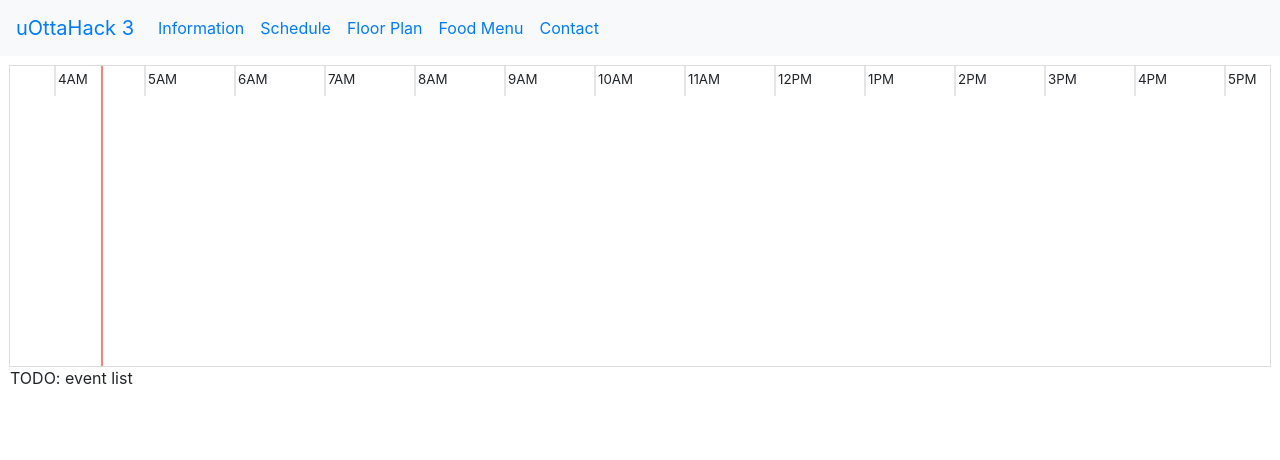
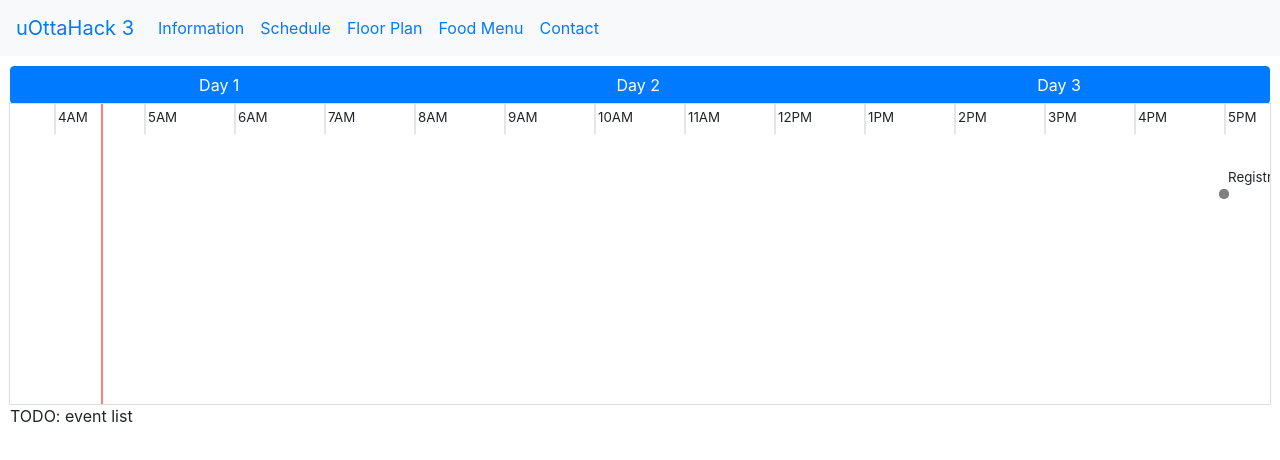
Before and after one commit to uOttaHack/2020-live-site, a React (Create React App) app: page /schedule in a window 1280 px wide. Shown: the top 460 px of the page. Built offline with nearby package versions, Linux system fonts and the light colour scheme.

Commit message:
add draft schedule data and day switcher

```diff
--- a/src/components/NavBarComponent.css
+++ b/src/components/NavBarComponent.css
@@ -5,6 +5,7 @@
 #navbar-hidden-overlay {
 	position: absolute;
 	width: 100%;
+	/* TODO: retrieve final size (after animation completes) instead of hard-coding it */
 	height: calc(100vh - 256px);
 	z-index: 10000;
 }
--- a/src/components/TimelineComponent.css
+++ b/src/components/TimelineComponent.css
@@ -40,25 +40,26 @@
 }
 
 .timeline-track-item p {
-	margin: 4px;
-	font-size: 8pt;
+	margin: 0;
+	padding: 4px 4px;
+	font-size: 10pt;
 	white-space: nowrap;
 	overflow: hidden;
 	text-overflow: ellipsis;
 }
 
 .timeline-track-line {
-	height: 2px;
+	height: 4px;
 }
 
 .timeline-track-line-end-left {
 	position: absolute;
 	left: -5px;
-	bottom: -4px;
+	bottom: -3px;
 }
 
 .timeline-track-line-end-right {
 	position: absolute;
 	right: -5px;
-	bottom: -4px;
+	bottom: -3px;
 }
--- a/src/components/TimelineComponent.tsx
+++ b/src/components/TimelineComponent.tsx
@@ -1,24 +1,18 @@
 import React from 'react';
 import './TimelineComponent.css';
 
-import { IEvent } from '../interfaces';
+import { IEvent, ICategoryEventList } from '../interfaces';
 import { EventCategoryColor } from '../enums';
 import { identity } from '../utils';
 
-import { firstDay } from '../data/schedule';
-
 import ModalDialog from '../components/ModalDialog';
 
-const events = firstDay.events;
-const categoryBuckets = processCategoryBuckets(events);
 const minutes = 60;
 const labelMarkerOffset = 4;
 const labelSpace = 90;
 const trackSpace = 40;
 const trackStartHeight = 60;
-const timeLabels = Array.from(Array(25).keys()).map(
-	i => `${i % 12 === 0 ? 12 : i % 12}${i % 24 < 12 ? 'AM' : 'PM'}`
-);
+const timeLabels = Array.from(Array(25).keys()).map(i => `${i % 12 === 0 ? 12 : i % 12}${i % 24 < 12 ? 'AM' : 'PM'}`);
 const oneMinute = 60000;
 
 const overflowColor = 'deepskyblue';
@@ -27,29 +21,25 @@ function to12HourTime(date: Date) {
 	const hours = date.getHours();
 	const minutes = date.getMinutes();
 
-	return `${hours % 12 === 0 ? 12 : hours % 12}:${
-		minutes < 10 ? '0' : ''
-	}${minutes}${hours % 24 < 12 ? 'AM' : 'PM'}`;
+	return `${hours % 12 === 0 ? 12 : hours % 12}:${minutes < 10 ? '0' : ''}${minutes}${hours % 24 < 12 ? 'AM' : 'PM'}`;
 }
 
 function processCategoryBuckets(events: IEvent[]) {
-	interface ICategoryEventList {
-		[category: string]: IEvent[];
-	}
-
 	return events.reduce((collect, event) => {
-		collect[event.category] =
-			event.category in collect
-				? collect[event.category].concat(event)
-				: [event];
+		collect[event.category] = event.category in collect ? collect[event.category].concat(event) : [event];
 		return collect;
 	}, identity<ICategoryEventList>({}));
 }
 
-class TimelineComponent extends React.Component {
+interface PropTypes {
+	day: any;
+}
+
+class TimelineComponent extends React.Component<PropTypes> {
 	scrollContainerRef: React.RefObject<HTMLDivElement>;
 	interval: NodeJS.Timeout;
 	state: {
+		categoryBuckets: ICategoryEventList;
 		hours: number;
 		minutes: number;
 		width: number;
@@ -60,7 +50,7 @@ class TimelineComponent extends React.Component {
 		modalBody: string;
 	};
 
-	constructor(props: any) {
+	constructor(props: PropTypes) {
 		super(props);
 		this.scrollContainerRef = React.createRef();
 
@@ -69,6 +59,7 @@ class TimelineComponent extends React.Component {
 		clearInterval(this.interval);
 
 		this.state = {
+			categoryBuckets: {},
 			hours: new Date().getHours(),
 			minutes: new Date().getMinutes(),
 			width: window.innerWidth,
@@ -107,8 +98,7 @@ class TimelineComponent extends React.Component {
 
 	updateScroll() {
 		if (this.scrollContainerRef.current) {
-			this.scrollContainerRef.current.scrollLeft =
-				this.computeSliderPos() - labelSpace;
+			this.scrollContainerRef.current.scrollLeft = this.computeSliderPos() - labelSpace;
 		}
 	}
 
@@ -125,6 +115,8 @@ class TimelineComponent extends React.Component {
 	}
 
 	render() {
+		this.state.categoryBuckets = processCategoryBuckets(this.props.day.events);
+
 		return (
 			<div id="timeline" ref={this.scrollContainerRef}>
 				<ModalDialog
@@ -145,10 +137,7 @@ class TimelineComponent extends React.Component {
 							>
 								{label}
 							</div>
-							<div
-								className="timeline-label-marker"
-								style={{ left: index * labelSpace }}
-							/>
+							<div className="timeline-label-marker" style={{ left: index * labelSpace }} />
 						</div>
 					))}
 				</div>
@@ -159,58 +148,46 @@ class TimelineComponent extends React.Component {
 					}}
 				></div>
 				<div id="timeline-tracks-container">
-					{Object.keys(categoryBuckets).map(
-						(activityKey, activityIndex) => (
-							<div
-								key={`timeline-track-${activityKey}-container`}
-							>
-								{categoryBuckets[activityKey].map(
-									(event, eventIndex) => (
+					{Object.keys(this.state.categoryBuckets).map((activityKey, activityIndex) => (
+						<div key={`timeline-track-${activityKey}-container`}>
+							{this.state.categoryBuckets[activityKey].map((event, eventIndex) => (
 								<div
 									key={`timeline-track-${activityKey}-${eventIndex}`}
 									className="timeline-track-item"
 									style={{
-												width:
-													(labelSpace / minutes) *
-													this.computeMinutesDifferenceInDay(
-														event.start,
-														event.end
-													),
-												left:
-													(labelSpace / minutes) *
-													this.computeMinutesPassedInDay(
-														event.start
-													),
-												top:
-													trackStartHeight +
-													trackSpace * activityIndex
+										width: (labelSpace / minutes) * event.duration,
+										left: (labelSpace / minutes) * this.computeMinutesPassedInDay(event.start),
+										top: trackStartHeight + trackSpace * activityIndex
 									}}
 									onClick={() =>
 										this.setState({
 											modalShow: true,
 											modalHeading: event.name,
-													modalTime: `${to12HourTime(
-														event.start
-													)} - ${to12HourTime(
-														event.end
+											modalTime:
+												event.duration === 0
+													? to12HourTime(event.start)
+													: `${to12HourTime(event.start)} - ${to12HourTime(
+															new Date(event.start.getTime() + event.duration * 60000)
 													  )}`,
 											modalBody: event.description
 										})
 									}
 								>
-											<p>{event.name}</p>
+									<p
+										style={{
+											width: event.duration === 0 ? labelSpace : '100%'
+										}}
+									>
+										{event.name}
+									</p>
 									<div
 										key={`timeline-track-${activityKey}-${eventIndex}`}
 										className="timeline-track-line"
 										style={{
-													background:
-														EventCategoryColor[
-															activityKey
-														] || overflowColor
+											background: EventCategoryColor[activityKey] || overflowColor
 										}}
 									>
-												{['left', 'right'].map(
-													lineEnd => (
+										{['left', 'right'].map(lineEnd => (
 											<svg
 												key={`timeline-line-${lineEnd}`}
 												className={`timeline-track-line-end-${lineEnd}`}
@@ -221,24 +198,16 @@ class TimelineComponent extends React.Component {
 													className={`timeline-track-line-end-${lineEnd}`}
 													cx="5"
 													cy="5"
-																r="4"
-																fill={
-																	EventCategoryColor[
-																		activityKey
-																	] ||
-																	overflowColor
-																}
+													r="5"
+													fill={EventCategoryColor[activityKey] || overflowColor}
 												/>
 											</svg>
-													)
-												)}
+										))}
 									</div>
 								</div>
-									)
-								)}
+							))}
 						</div>
-						)
-					)}
+					))}
 				</div>
 			</div>
 		);
--- a/src/data/schedule.ts
+++ b/src/data/schedule.ts
@@ -1,37 +1,263 @@
-import { IEvent } from '../interfaces';
-import { EventCategory } from '../enums';
+import { IEventDay } from '../interfaces';
+import { EventCategory, Location } from '../enums';
 
-export const firstDay: { title: string; date: Date; events: IEvent[] } = {
-	title: 'First Day',
+export const firstDay: IEventDay = {
+	title: 'Day 1',
 	date: new Date('2020-02-07'),
 	events: [
 		{
-			name: 'First Activity',
-			start: new Date('2020-02-07T22:00:00'),
-			end: new Date('2020-02-07T23:00:00'),
-			category: EventCategory.Activity,
-			description: 'This is a description of the activity'
+			name: 'Registration Opens',
+			start: new Date('2020-02-07T17:00'),
+			duration: 0,
+			category: EventCategory.Default,
+			location: '',
+			description: ''
 		},
 		{
-			name: 'Second Activity',
-			start: new Date('2020-02-07T23:00:00'),
-			end: new Date('2020-02-08T01:00:00'),
-			category: EventCategory.Activity,
-			description: 'This is a description of the activity'
+			name: 'Dinner',
+			start: new Date('2020-02-07T18:00'),
+			duration: 60,
+			category: EventCategory.Food,
+			location: '',
+			description: ''
 		},
 		{
-			name: 'First Food',
-			start: new Date('2020-02-07T22:00:00'),
-			end: new Date('2020-02-07T23:00:00'),
-			category: EventCategory.Food,
-			description: 'This is a description of the food'
+			name: 'Opening Ceremony',
+			start: new Date('2020-02-07T20:00'),
+			duration: 90,
+			category: EventCategory.Default,
+			location: '',
+			description: ''
 		},
 		{
-			name: 'Second Food',
-			start: new Date('2020-02-07T23:00:00'),
-			end: new Date('2020-02-08T01:00:00'),
-			category: EventCategory.Food,
-			description: 'This is a description of the food'
+			name: 'Career Fair',
+			start: new Date('2020-02-07T21:30'),
+			duration: 120,
+			category: EventCategory.Career,
+			location: Location.CareerFair,
+			description: ''
+		},
+		{
+			name: 'Team Formation',
+			start: new Date('2020-02-07T22:30'),
+			duration: 0,
+			category: EventCategory.Hacker,
+			location: '',
+			description: ''
+		},
+		{
+			name: 'Hacking Begins',
+			start: new Date('2020-02-07T21:30'),
+			duration: 0,
+			category: EventCategory.Hacker,
+			location: '',
+			description: ''
 		}
 	]
 };
+
+export const secondDay: IEventDay = {
+	title: 'Day 2',
+	date: new Date('2020-02-08'),
+	events: [
+		{
+			name: 'Midnight Snack',
+			start: new Date('2020-02-08T00:00'),
+			duration: 0,
+			category: EventCategory.Food,
+			location: '',
+			description: ''
+		},
+		{
+			name: 'Workshop - Student Ran',
+			start: new Date('2020-02-08T01:00'),
+			duration: 60,
+			category: EventCategory.Workshop,
+			location: Location.Workshop,
+			description: ''
+		},
+		{
+			name: 'Breakfast',
+			start: new Date('2020-02-08T07:00'),
+			duration: 0,
+			category: EventCategory.Food,
+			location: '',
+			description: ''
+		},
+		{
+			name: 'Pet Therapy',
+			start: new Date('2020-02-08T09:30'),
+			duration: 120,
+			category: EventCategory.Activity,
+			location: '.gitignore',
+			description: ''
+		},
+		{
+			name: 'Deloitte Workshop',
+			start: new Date('2020-02-08T10:30'),
+			duration: 30,
+			category: EventCategory.Workshop,
+			location: Location.Workshop,
+			description: ''
+		},
+		{
+			name: 'Career Fair',
+			start: new Date('2020-02-08T11:30'),
+			duration: 300,
+			category: EventCategory.Career,
+			location: Location.CareerFair,
+			description: ''
+		},
+		{
+			name: 'Lunch',
+			start: new Date('2020-02-08T12:00'),
+			duration: 0,
+			category: EventCategory.Food,
+			location: '',
+			description: ''
+		},
+		{
+			name: 'Startup Panel',
+			start: new Date('2020-02-08T13:00'),
+			duration: 60,
+			category: EventCategory.Workshop,
+			location: Location.Staging,
+			description: ''
+		},
+		{
+			name: 'Innovapost Workshop',
+			start: new Date('2020-02-08T14:00'),
+			duration: 90,
+			category: EventCategory.Workshop,
+			location: Location.Workshop,
+			description: ''
+		},
+		{
+			name: 'Skating',
+			start: new Date('2020-02-08T15:30'),
+			duration: 120,
+			category: EventCategory.Activity,
+			location: '',
+			description: ''
+		},
+		{
+			name: 'Workshop',
+			start: new Date('2020-02-08T17:00'),
+			duration: 0,
+			category: EventCategory.Workshop,
+			location: Location.Workshop,
+			description: ''
+		},
+		{
+			name: 'Dinner',
+			start: new Date('2020-02-08T18:00'),
+			duration: 0,
+			category: EventCategory.Food,
+			location: '',
+			description: ''
+		},
+		{
+			name: 'Diversity Talk',
+			start: new Date('2020-02-08T19:30'),
+			duration: 60,
+			category: EventCategory.Activity,
+			location: '',
+			description: ''
+		},
+		{
+			name: 'Workshop',
+			start: new Date('2020-02-08T20:30'),
+			duration: 60,
+			category: EventCategory.Workshop,
+			location: Location.Workshop,
+			description: ''
+		},
+		{
+			name: 'MLH Mini Event',
+			start: new Date('2020-02-08T22:00'),
+			duration: 0,
+			category: EventCategory.Activity,
+			location: '',
+			description: ''
+		},
+		{
+			name: 'Karaoke',
+			start: new Date('2020-02-08T23:00'),
+			duration: 0,
+			category: EventCategory.Activity,
+			location: Location.Workshop,
+			description: ''
+		}
+	]
+};
+
+export const thirdDay: IEventDay = {
+	title: 'Day 3',
+	date: new Date('2020-02-09'),
+	events: [
+		{
+			name: 'Midnight Snack',
+			start: new Date('2020-02-09T00:00'),
+			duration: 0,
+			category: EventCategory.Food,
+			location: '',
+			description: ''
+		},
+		{
+			name: 'Workshop',
+			start: new Date('2020-02-09T01:00'),
+			duration: 0,
+			category: EventCategory.Workshop,
+			location: '',
+			description: ''
+		},
+		{
+			name: 'Breakfast',
+			start: new Date('2020-02-09T07:00'),
+			duration: 0,
+			category: EventCategory.Food,
+			location: '',
+			description: ''
+		},
+		{
+			name: 'Career Fair',
+			start: new Date('2020-02-09T09:00'),
+			duration: 90,
+			category: EventCategory.Career,
+			location: Location.CareerFair,
+			description: ''
+		},
+		{
+			name: 'Hacking Ends',
+			start: new Date('2020-02-09T10:00'),
+			duration: 0,
+			category: EventCategory.Hacker,
+			location: '',
+			description: ''
+		},
+		{
+			name: 'Lunch',
+			start: new Date('2020-02-09T12:00'),
+			duration: 0,
+			category: EventCategory.Food,
+			location: '',
+			description: ''
+		},
+		{
+			name: 'Closing Ceremonies',
+			start: new Date('2020-02-09T13:30'),
+			duration: 0,
+			category: EventCategory.Career,
+			location: '',
+			description: ''
+		},
+		{
+			name: 'Buses Leave',
+			start: new Date('2020-02-09T15:30'),
+			duration: 0,
+			category: EventCategory.Default,
+			location: '',
+			description: ''
+		}
+	]
+};
--- a/src/enums.ts
+++ b/src/enums.ts
@@ -1,26 +1,35 @@
 export enum EventCategory {
-	'Food' = 'food',
-	'Workshop' = 'workshop',
-	'Activity' = 'activity'
+	Default = 'default',
+	Food = 'food',
+	Workshop = 'workshop',
+	Activity = 'activity',
+	Career = 'career',
+	Hacker = 'hacker'
 }
 
 export const EventCategoryColor: {
 	[category: string]: string;
 } = {
-	[EventCategory.Food]: 'grey',
+	[EventCategory.Default]: 'grey',
+	[EventCategory.Food]: 'deepskyblue',
 	[EventCategory.Workshop]: 'purple',
-	[EventCategory.Activity]: 'lightpink'
-	// deepskyblue
-	// indianred
+	[EventCategory.Activity]: 'lightpink',
+	[EventCategory.Career]: 'indianred',
+	[EventCategory.Hacker]: 'lightgreen'
 	// navy
-	// light green
 };
 
 export enum RoutePath {
-	'Home' = '/',
-	'Schedule' = '/schedule',
-	'Map' = '/map',
-	'Food' = '/food',
-	'Contact' = '/contact',
-	'Info' = '/info'
+	Home = '/',
+	Schedule = '/schedule',
+	Map = '/map',
+	Food = '/food',
+	Contact = '/contact',
+	Info = '/info'
 }
+
+export enum Location {
+	CareerFair = 'South floor 0',
+	Workshop = 'Git Pull - Workshop Room #307',
+	Staging = 'Staging - First Floor Classroom'
+}
--- a/src/views/ScheduleView.tsx
+++ b/src/views/ScheduleView.tsx
@@ -1,13 +1,27 @@
 import React from 'react';
 import './ScheduleView.css';
+
+import { firstDay, secondDay, thirdDay } from '../data/schedule';
+
+import ButtonGroup from 'react-bootstrap/ButtonGroup';
+import Button from 'react-bootstrap/Button';
 
 import TimelineComponent from '../components/TimelineComponent';
 import EventList from '../components/EventList';
 
 const ScheduleView: React.FC = () => {
+	const [day, setDay] = React.useState(firstDay);
+
 	return (
 		<div id="schedule">
-			<TimelineComponent />
+			<div className="d-flex flex-column">
+				<ButtonGroup>
+					<Button onClick={() => setDay(firstDay)}>Day 1</Button>
+					<Button onClick={() => setDay(secondDay)}>Day 2</Button>
+					<Button onClick={() => setDay(thirdDay)}>Day 3</Button>
+				</ButtonGroup>
+			</div>
+			<TimelineComponent day={day} />
 			<EventList />
 		</div>
 	);
```
Also changed, not shown: src/interfaces.ts (+12 -1 lines), 1 other file (tests, documents, lock files or other folders). Lines whose indentation alone changed are shown as unchanged.
